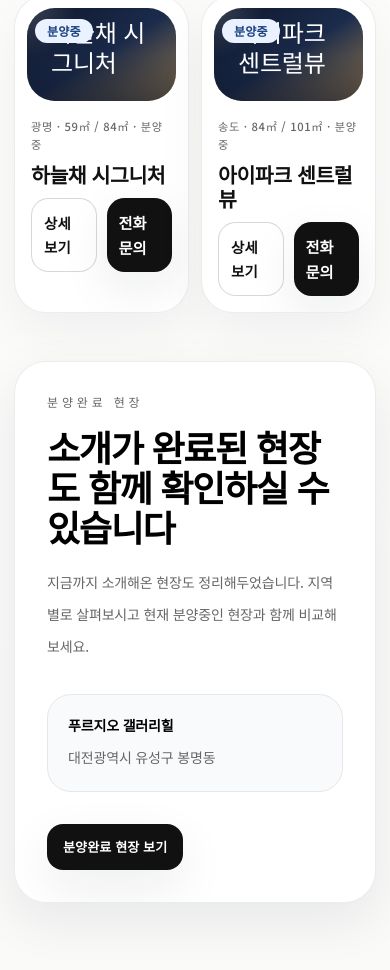
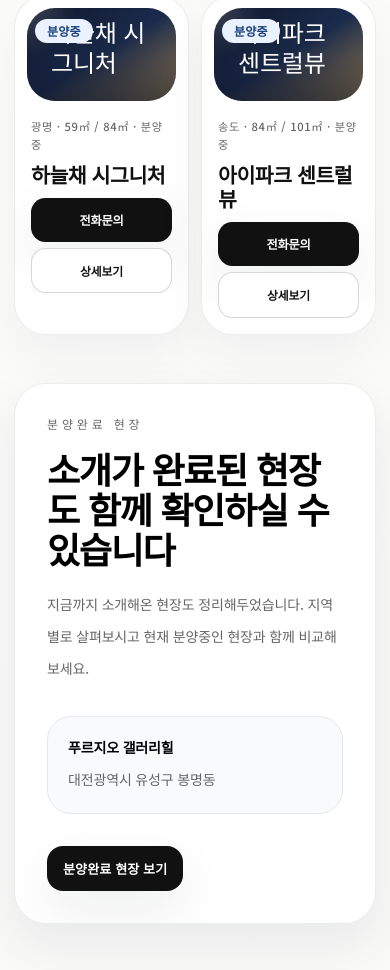
Before and after one commit to gj5x8v8xrv-a11y/qnsdid, a Next.js app: page / in a window 390 px wide. Shown: the part 1537-2507 px from the top of the page. Built offline with nearby package versions, Linux system fonts and the light colour scheme; no server answers.

Commit message:
Tighten mobile project card CTA sizing

```diff
--- a/src/components/site/project-card.tsx
+++ b/src/components/site/project-card.tsx
@@ -45,19 +45,19 @@ export function ProjectCard({ project }: { project: Project }) {
           </div>
         </dl>
 
-        <div className="grid grid-cols-2 gap-2.5 sm:flex sm:flex-row sm:gap-3">
+        <div className="flex flex-col gap-1.5 sm:flex-row sm:gap-3">
+          <a
+            className="button-primary min-h-[40px] rounded-[0.9rem] px-3 text-[0.76rem] font-semibold tracking-[-0.01em] sm:min-h-0 sm:flex-1 sm:rounded-full sm:px-5 sm:text-sm"
+            href={formatPhoneHref(project.contactPhone)}
+          >
+            전화문의
+          </a>
           <Link
-            className="button-secondary min-h-[46px] rounded-[1.1rem] px-3 text-[0.9rem] font-semibold sm:min-h-0 sm:flex-1 sm:rounded-full sm:px-5 sm:text-sm"
+            className="button-secondary min-h-[40px] rounded-[0.9rem] px-3 text-[0.74rem] font-semibold tracking-[-0.01em] sm:min-h-0 sm:flex-1 sm:rounded-full sm:px-5 sm:text-sm"
             href={`/projects/${project.slug}`}
           >
             상세보기
           </Link>
-          <a
-            className="button-primary min-h-[46px] rounded-[1.1rem] px-3 text-[0.95rem] font-semibold sm:min-h-0 sm:flex-1 sm:rounded-full sm:px-5 sm:text-sm"
-            href={formatPhoneHref(project.contactPhone)}
-          >
-            전화문의
-          </a>
         </div>
       </div>
     </article>
```
